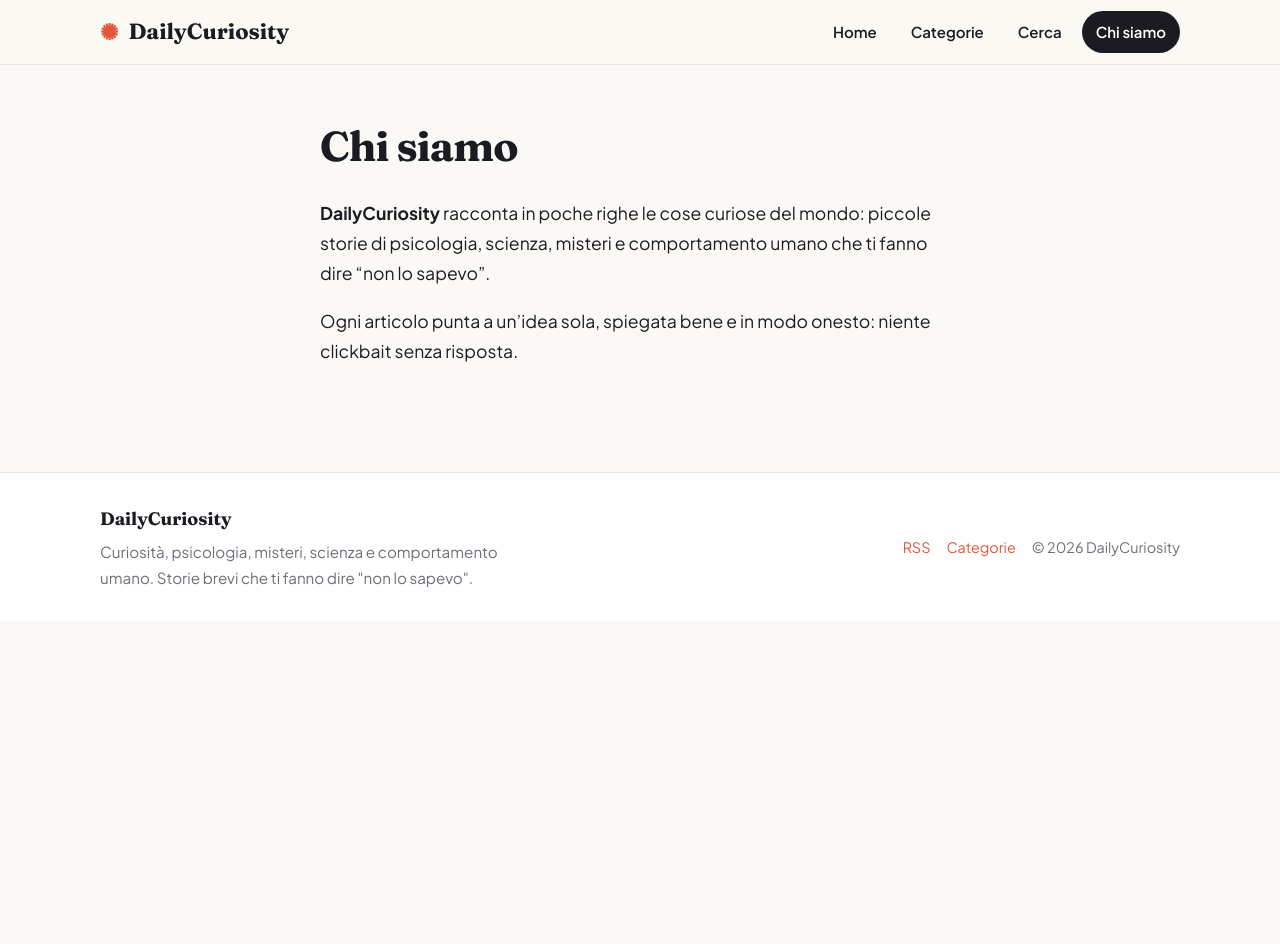
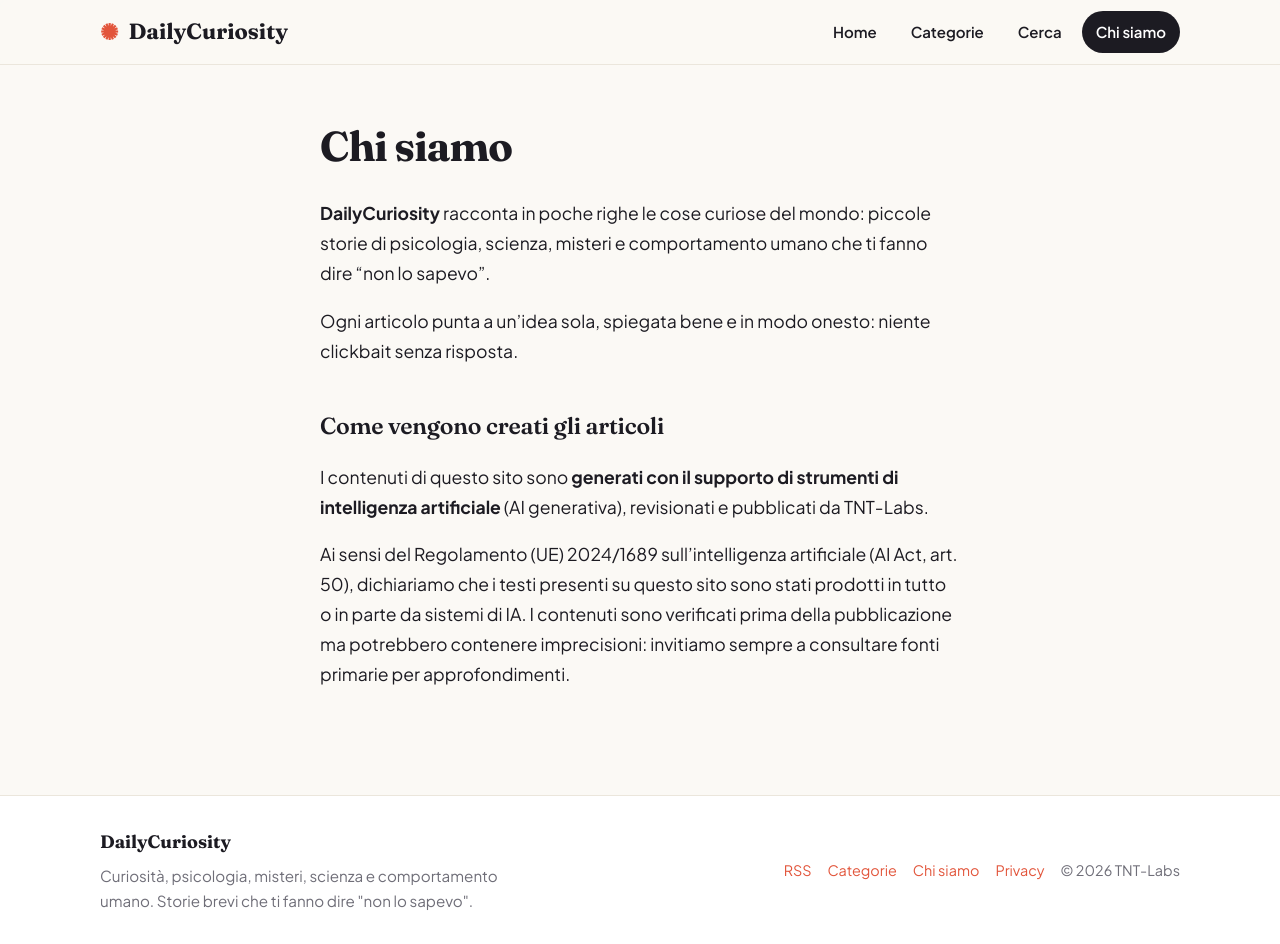
Before and after one commit to TNT-Labs/AImieiscritti, a Jekyll site: the page built from about.md, in a window 1280 px wide and 944 px high. Built offline with Jekyll 4.4.1, drawn with Linux system fonts in a browser that asks for light colours.

Commit message:
GDPR/AI Act compliance: self-host fonts, privacy policy, AI disclosure
- Download Fraunces + Plus Jakarta Sans woff2 files locally (latin + latin-ext)
  so no visitor IP is sent to Google (LG München 2022 ruling)
- Replace Google Fonts <link> tags with local assets/css/fonts.css
- Add privacy.md (GDPR Art. 13): titolare TNT-Labs, GitHub Pages data flows,
  extra-EU transfer notice, data subject rights, Garante link
- Add AI content disclosure to about.md (AI Act Reg. EU 2024/1689 art. 50)
- Update footer: Privacy link, Chi siamo link, TNT-Labs copyright

https://claude.ai/code/session_012xbKWj2DLCZi6TS8WP7rk5

```diff
--- a/_includes/footer.html
+++ b/_includes/footer.html
@@ -7,7 +7,9 @@
     <div class="footer-meta">
       <a href="{{ '/feed.xml' | relative_url }}">RSS</a>
       <a href="{{ '/categorie/' | relative_url }}">Categorie</a>
-      <span class="muted">© {{ site.time | date: '%Y' }} {{ site.title }}</span>
+      <a href="{{ '/about/' | relative_url }}">Chi siamo</a>
+      <a href="{{ '/privacy/' | relative_url }}">Privacy</a>
+      <span class="muted">© {{ site.time | date: '%Y' }} TNT-Labs</span>
     </div>
   </div>
 </footer>
--- a/_layouts/default.html
+++ b/_layouts/default.html
@@ -8,9 +8,7 @@
   <link rel="apple-touch-icon" href="{{ '/assets/favicon.svg' | relative_url }}">
   {% seo %}
   {%- feed_meta -%}
-  <link rel="preconnect" href="https://fonts.googleapis.com">
-  <link rel="preconnect" href="https://fonts.gstatic.com" crossorigin>
-  <link href="https://fonts.googleapis.com/css2?family=Fraunces:ital,opsz,wght@0,9..144,400;0,9..144,600;0,9..144,700;1,9..144,500&family=Plus+Jakarta+Sans:wght@400;500;600;700&display=swap" rel="stylesheet">
+  <link rel="stylesheet" href="{{ '/assets/css/fonts.css' | relative_url }}">
   <link rel="stylesheet" href="{{ '/assets/css/style.css' | relative_url }}">
 </head>
 <body>
--- a/about.md
+++ b/about.md
@@ -10,3 +10,9 @@ storie di psicologia, scienza, misteri e comportamento umano che ti fanno dire
 
 Ogni articolo punta a un'idea sola, spiegata bene e in modo onesto: niente
 clickbait senza risposta.
+
+## Come vengono creati gli articoli
+
+I contenuti di questo sito sono **generati con il supporto di strumenti di intelligenza artificiale** (AI generativa), revisionati e pubblicati da TNT-Labs.
+
+Ai sensi del Regolamento (UE) 2024/1689 sull'intelligenza artificiale (AI Act, art. 50), dichiariamo che i testi presenti su questo sito sono stati prodotti in tutto o in parte da sistemi di IA. I contenuti sono verificati prima della pubblicazione ma potrebbero contenere imprecisioni: invitiamo sempre a consultare fonti primarie per approfondimenti.
--- /dev/null
+++ b/assets/css/fonts.css
@@ -0,0 +1,129 @@
+/* Font self-hosted (Fraunces, Plus Jakarta Sans) - OFL 1.1. Nessuna chiamata a Google. */
+@font-face {
+  font-family: 'Fraunces';
+  font-style: italic;
+  font-weight: 500;
+  font-display: swap;
+  src: url('../fonts/fraunces-500-italic-latin-ext.woff2') format('woff2');
+  unicode-range: U+0100-02BA, U+02BD-02C5, U+02C7-02CC, U+02CE-02D7, U+02DD-02FF, U+0304, U+0308, U+0329, U+1D00-1DBF, U+1E00-1E9F, U+1EF2-1EFF, U+2020, U+20A0-20AB, U+20AD-20C0, U+2113, U+2C60-2C7F, U+A720-A7FF;
+}
+@font-face {
+  font-family: 'Fraunces';
+  font-style: italic;
+  font-weight: 500;
+  font-display: swap;
+  src: url('../fonts/fraunces-500-italic-latin.woff2') format('woff2');
+  unicode-range: U+0000-00FF, U+0131, U+0152-0153, U+02BB-02BC, U+02C6, U+02DA, U+02DC, U+0304, U+0308, U+0329, U+2000-206F, U+20AC, U+2122, U+2191, U+2193, U+2212, U+2215, U+FEFF, U+FFFD;
+}
+@font-face {
+  font-family: 'Fraunces';
+  font-style: normal;
+  font-weight: 400;
+  font-display: swap;
+  src: url('../fonts/fraunces-400-normal-latin-ext.woff2') format('woff2');
+  unicode-range: U+0100-02BA, U+02BD-02C5, U+02C7-02CC, U+02CE-02D7, U+02DD-02FF, U+0304, U+0308, U+0329, U+1D00-1DBF, U+1E00-1E9F, U+1EF2-1EFF, U+2020, U+20A0-20AB, U+20AD-20C0, U+2113, U+2C60-2C7F, U+A720-A7FF;
+}
+@font-face {
+  font-family: 'Fraunces';
+  font-style: normal;
+  font-weight: 400;
+  font-display: swap;
+  src: url('../fonts/fraunces-400-normal-latin.woff2') format('woff2');
+  unicode-range: U+0000-00FF, U+0131, U+0152-0153, U+02BB-02BC, U+02C6, U+02DA, U+02DC, U+0304, U+0308, U+0329, U+2000-206F, U+20AC, U+2122, U+2191, U+2193, U+2212, U+2215, U+FEFF, U+FFFD;
+}
+@font-face {
+  font-family: 'Fraunces';
+  font-style: normal;
+  font-weight: 600;
+  font-display: swap;
+  src: url('../fonts/fraunces-400-normal-latin-ext.woff2') format('woff2');
+  unicode-range: U+0100-02BA, U+02BD-02C5, U+02C7-02CC, U+02CE-02D7, U+02DD-02FF, U+0304, U+0308, U+0329, U+1D00-1DBF, U+1E00-1E9F, U+1EF2-1EFF, U+2020, U+20A0-20AB, U+20AD-20C0, U+2113, U+2C60-2C7F, U+A720-A7FF;
+}
+@font-face {
+  font-family: 'Fraunces';
+  font-style: normal;
+  font-weight: 600;
+  font-display: swap;
+  src: url('../fonts/fraunces-400-normal-latin.woff2') format('woff2');
+  unicode-range: U+0000-00FF, U+0131, U+0152-0153, U+02BB-02BC, U+02C6, U+02DA, U+02DC, U+0304, U+0308, U+0329, U+2000-206F, U+20AC, U+2122, U+2191, U+2193, U+2212, U+2215, U+FEFF, U+FFFD;
+}
+@font-face {
+  font-family: 'Fraunces';
+  font-style: normal;
+  font-weight: 700;
+  font-display: swap;
+  src: url('../fonts/fraunces-400-normal-latin-ext.woff2') format('woff2');
+  unicode-range: U+0100-02BA, U+02BD-02C5, U+02C7-02CC, U+02CE-02D7, U+02DD-02FF, U+0304, U+0308, U+0329, U+1D00-1DBF, U+1E00-1E9F, U+1EF2-1EFF, U+2020, U+20A0-20AB, U+20AD-20C0, U+2113, U+2C60-2C7F, U+A720-A7FF;
+}
+@font-face {
+  font-family: 'Fraunces';
+  font-style: normal;
+  font-weight: 700;
+  font-display: swap;
+  src: url('../fonts/fraunces-400-normal-latin.woff2') format('woff2');
+  unicode-range: U+0000-00FF, U+0131, U+0152-0153, U+02BB-02BC, U+02C6, U+02DA, U+02DC, U+0304, U+0308, U+0329, U+2000-206F, U+20AC, U+2122, U+2191, U+2193, U+2212, U+2215, U+FEFF, U+FFFD;
+}
+@font-face {
+  font-family: 'Plus Jakarta Sans';
+  font-style: normal;
+  font-weight: 400;
+  font-display: swap;
+  src: url('../fonts/plus-jakarta-sans-400-normal-latin-ext.woff2') format('woff2');
+  unicode-range: U+0100-02BA, U+02BD-02C5, U+02C7-02CC, U+02CE-02D7, U+02DD-02FF, U+0304, U+0308, U+0329, U+1D00-1DBF, U+1E00-1E9F, U+1EF2-1EFF, U+2020, U+20A0-20AB, U+20AD-20C0, U+2113, U+2C60-2C7F, U+A720-A7FF;
+}
+@font-face {
+  font-family: 'Plus Jakarta Sans';
+  font-style: normal;
+  font-weight: 400;
+  font-display: swap;
+  src: url('../fonts/plus-jakarta-sans-400-normal-latin.woff2') format('woff2');
+  unicode-range: U+0000-00FF, U+0131, U+0152-0153, U+02BB-02BC, U+02C6, U+02DA, U+02DC, U+0304, U+0308, U+0329, U+2000-206F, U+20AC, U+2122, U+2191, U+2193, U+2212, U+2215, U+FEFF, U+FFFD;
+}
+@font-face {
+  font-family: 'Plus Jakarta Sans';
+  font-style: normal;
+  font-weight: 500;
+  font-display: swap;
+  src: url('../fonts/plus-jakarta-sans-400-normal-latin-ext.woff2') format('woff2');
+  unicode-range: U+0100-02BA, U+02BD-02C5, U+02C7-02CC, U+02CE-02D7, U+02DD-02FF, U+0304, U+0308, U+0329, U+1D00-1DBF, U+1E00-1E9F, U+1EF2-1EFF, U+2020, U+20A0-20AB, U+20AD-20C0, U+2113, U+2C60-2C7F, U+A720-A7FF;
+}
+@font-face {
+  font-family: 'Plus Jakarta Sans';
+  font-style: normal;
+  font-weight: 500;
+  font-display: swap;
+  src: url('../fonts/plus-jakarta-sans-400-normal-latin.woff2') format('woff2');
+  unicode-range: U+0000-00FF, U+0131, U+0152-0153, U+02BB-02BC, U+02C6, U+02DA, U+02DC, U+0304, U+0308, U+0329, U+2000-206F, U+20AC, U+2122, U+2191, U+2193, U+2212, U+2215, U+FEFF, U+FFFD;
+}
+@font-face {
+  font-family: 'Plus Jakarta Sans';
+  font-style: normal;
+  font-weight: 600;
+  font-display: swap;
+  src: url('../fonts/plus-jakarta-sans-400-normal-latin-ext.woff2') format('woff2');
+  unicode-range: U+0100-02BA, U+02BD-02C5, U+02C7-02CC, U+02CE-02D7, U+02DD-02FF, U+0304, U+0308, U+0329, U+1D00-1DBF, U+1E00-1E9F, U+1EF2-1EFF, U+2020, U+20A0-20AB, U+20AD-20C0, U+2113, U+2C60-2C7F, U+A720-A7FF;
+}
+@font-face {
+  font-family: 'Plus Jakarta Sans';
+  font-style: normal;
+  font-weight: 600;
+  font-display: swap;
+  src: url('../fonts/plus-jakarta-sans-400-normal-latin.woff2') format('woff2');
+  unicode-range: U+0000-00FF, U+0131, U+0152-0153, U+02BB-02BC, U+02C6, U+02DA, U+02DC, U+0304, U+0308, U+0329, U+2000-206F, U+20AC, U+2122, U+2191, U+2193, U+2212, U+2215, U+FEFF, U+FFFD;
+}
+@font-face {
+  font-family: 'Plus Jakarta Sans';
+  font-style: normal;
+  font-weight: 700;
+  font-display: swap;
+  src: url('../fonts/plus-jakarta-sans-400-normal-latin-ext.woff2') format('woff2');
+  unicode-range: U+0100-02BA, U+02BD-02C5, U+02C7-02CC, U+02CE-02D7, U+02DD-02FF, U+0304, U+0308, U+0329, U+1D00-1DBF, U+1E00-1E9F, U+1EF2-1EFF, U+2020, U+20A0-20AB, U+20AD-20C0, U+2113, U+2C60-2C7F, U+A720-A7FF;
+}
+@font-face {
+  font-family: 'Plus Jakarta Sans';
+  font-style: normal;
+  font-weight: 700;
+  font-display: swap;
+  src: url('../fonts/plus-jakarta-sans-400-normal-latin.woff2') format('woff2');
+  unicode-range: U+0000-00FF, U+0131, U+0152-0153, U+02BB-02BC, U+02C6, U+02DA, U+02DC, U+0304, U+0308, U+0329, U+2000-206F, U+20AC, U+2122, U+2191, U+2193, U+2212, U+2215, U+FEFF, U+FFFD;
+}
```
Also changed, not shown: privacy.md (added, +36 -0 lines), assets/fonts/fraunces-400-normal-latin-ext.woff2 (added), assets/fonts/fraunces-400-normal-latin.woff2 (added), assets/fonts/fraunces-500-italic-latin-ext.woff2 (added), assets/fonts/fraunces-500-italic-latin.woff2 (added), assets/fonts/plus-jakarta-sans-400-normal-latin-ext.woff2 (added), assets/fonts/plus-jakarta-sans-400-normal-latin.woff2 (added).
